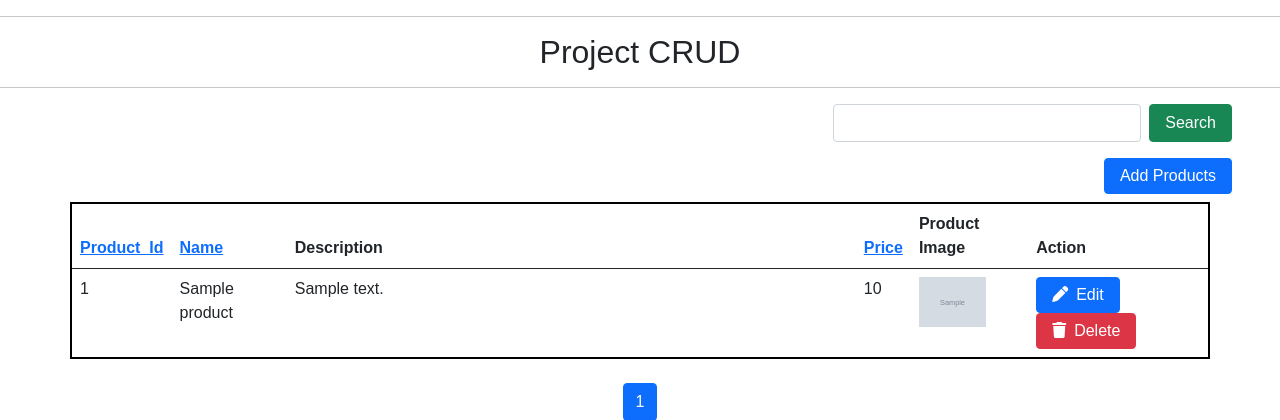
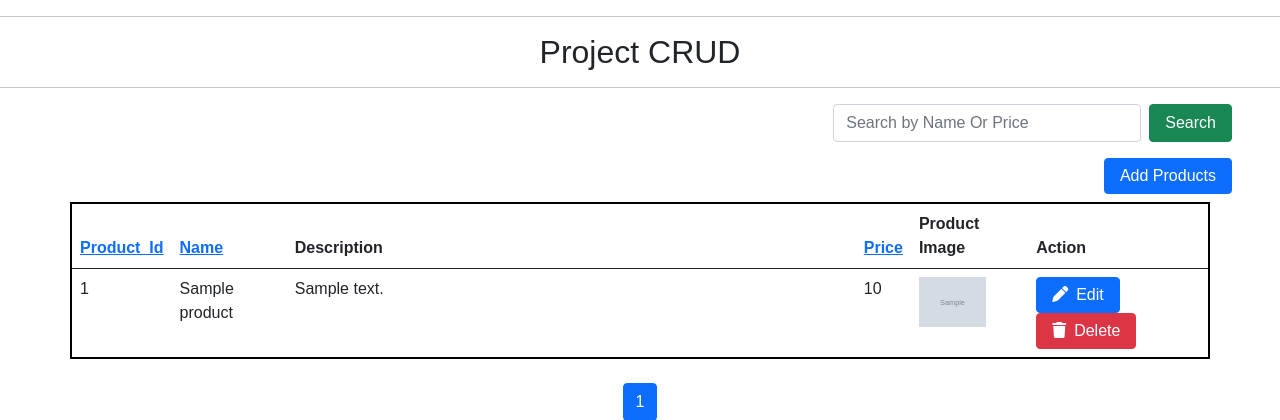
Before and after one commit to kushpraxinfo/PracticesCrud, a PHP site: page / in a window 1280 px wide. Shown: the top 420 px of the page. Run offline with PHP 8.4, Linux system fonts and the light colour scheme; tables that the repository leaves empty or names only in its code hold one stand-in row (values such as "Sample post"); grey boxes marked "Sample" are stand-in pictures.

Commit message:
Final Project Code

```diff
--- a/css/style.css
+++ b/css/style.css
@@ -10,3 +10,6 @@ body{
     padding: 5px 15px;
     height: auto;
 }
+/* a:visited {
+  color: black !important;
+} */
--- a/edit_product.php
+++ b/edit_product.php
@@ -31,7 +31,7 @@ if (isset($_POST['update'])) {
     }
 
     $sql = "UPDATE products SET
-                name='$name',
+                p_name='$name',
                 price='$price',
                 p_description='$desc',
                 p_image='$image'
@@ -52,7 +52,7 @@ if (isset($_POST['update'])) {
 <div class="container ">
    <form method="POST" enctype="multipart/form-data">
         <label>Product Name:</label><br>
-        <input type="text" name="product_name" value="<?php echo  $row['name'] ?>" required><br><br>
+        <input type="text" name="product_name" value="<?php echo  $row['p_name'] ?>" required><br><br>
 
         <label>Price:</label><br>
         <input type="text" name="product_price" value="<?php echo  $row['price'] ?>" required><br><br>
--- a/index.php
+++ b/index.php
@@ -19,13 +19,11 @@
     <h2>Project CRUD</h2>
   </div>
   <hr>
-  <!-- search functionallity -->
+
   <form method="GET" class="d-flex justify-content-lg-end me-5 mb-3">
-    <input type="text" name="search" class="form-control w-25 me-2" value="<?php echo isset($_GET['search']) ? ($_GET['search']) : '' ?>">
+    <input type="text" name="search" placeholder="Search by Name Or Price" class="form-control w-25 me-2">
     <button type="submit" class="btn btn-success">Search</button>
   </form>
-
-  <!-- end search functionallity -->
 
   <div class="button-add mb-2 d-flex justify-content-lg-end me-5 ">
     <button type="button" class="btn btn-primary" data-bs-toggle="modal" data-bs-target="#exampleModal" data-bs-whatever="@mdo">Add Products</button>
@@ -33,7 +31,7 @@
   <?php
   // $toggle =  $_GET['sort'] . "ASC" ? $_GET['sort'] . "DESC " : $_GET['sort'] . "ASC" ;
 
-  $sort = isset($_GET['sort']) ? $_GET['sort'] : 1;
+  $sort =  isset($_GET['sort']) ? $_GET['sort'] : 1;
   $order = isset($_GET['order']) && $_GET['order'] == "ASC" ? "ASC" : "DESC";
   $toggle = $order == "ASC" ? "DESC" : "ASC";
 
@@ -42,7 +40,7 @@
     <thead>
       <tr>
         <th scope="col"><a href="?sort=p_id&order=<?php echo $toggle; ?>">Product_Id</a></th>
-        <th scope="col"><a href="?sort=name&order=<?php echo $toggle; ?>">Name</a></th>
+        <th scope="col"><a href="?sort=p_name&order=<?php echo $toggle; ?>">Name</a></th>
         <th scope="col">Description</th>
         <th scope="col"><a href="?sort=price&order=<?php echo $toggle; ?>">Price</a></th>
         <th scope="col">Product Image</th>
@@ -54,7 +52,6 @@
       include 'db.php';
 
       $limit = 5;
-
       // Current page
       $page = isset($_GET['page']) ? $_GET['page'] : 1;
       $start = ($page - 1) * $limit;
@@ -64,8 +61,8 @@
         $search =  $_GET['search'];
 
         // Query when searching
-        $sql = "SELECT * FROM products WHERE name LIKE '%$search%' LIMIT $start, $limit";
-        $countSql = "SELECT COUNT(*) AS totalRecord FROM products WHERE name LIKE '%$search%'";
+        $sql = "SELECT * FROM products WHERE price LIKE '%$search%' or p_name LIKE '%$search%' LIMIT $start, $limit";
+        $countSql = "SELECT COUNT(*) AS totalRecord FROM products WHERE p_name LIKE '%$search%'";
       } else {
         // Query when no search
         $sql = "SELECT * FROM products ORDER BY $sort $order LIMIT $start, $limit";
@@ -77,7 +74,7 @@
         echo
         "<tr>
         <td>{$row['p_id']}</td>
-        <td>{$row['name']}</td>
+        <td>{$row['p_name']}</td>
         <td class='w-50'>{$row['p_description']}</td>
         <td>{$row['price']}</td>
         <td><img height='50px' src='./uploads/{$row["p_image"]}'></td>
@@ -96,14 +93,13 @@
   <div class="d-flex justify-content-center mt-4">
     <ul class="pagination">
       <?php
-
       $countResult = mysqli_query($conn, $countSql);
       $totalRecords = mysqli_fetch_assoc($countResult)['totalRecord'];
       $totalPages = ceil($totalRecords / $limit);
 
       if ($page > 1) {
         echo "<li class='page-item'>
-              <a class='page-link' href='index.php?page=" . ($page - 1) . "'>Prev</a>
+                <a class='page-link' href='index.php?page=" . ($page - 1) . "'>Prev</a>
               </li>";
       }
 
@@ -114,14 +110,15 @@
         <a class='page-link' href='index.php?page=$i'>$i</a></li>";
       }
       if ($totalPages > $page) {
-           echo "<li class='page-item $active'>
+        echo "<li class='page-item $active'>
               <a class='page-link' href='index.php?page=" . ($page + 1) . "'>Next</a>
             </li>";
       }
+
       ?>
     </ul>
   </div>
-
+  <!--  end pagination link  -->
 
   <!-- modal  -->
   <div class="modal fade" id="exampleModal" tabindex="-1" aria-labelledby="exampleModalLabel" aria-hidden="true">
--- a/save-data.php
+++ b/save-data.php
@@ -18,7 +18,7 @@ if (move_uploaded_file($_FILES["product_image"]["tmp_name"], $targetFile)) {
 }
 
 // Save data to database
-$sql = "INSERT INTO products (name, p_description, price, p_image)
+$sql = "INSERT INTO products (p_name, p_description, price, p_image)
         VALUES ('$p_name', '$description', $price, '$filename')";
 
 if (mysqli_query($conn, $sql)) {
```
